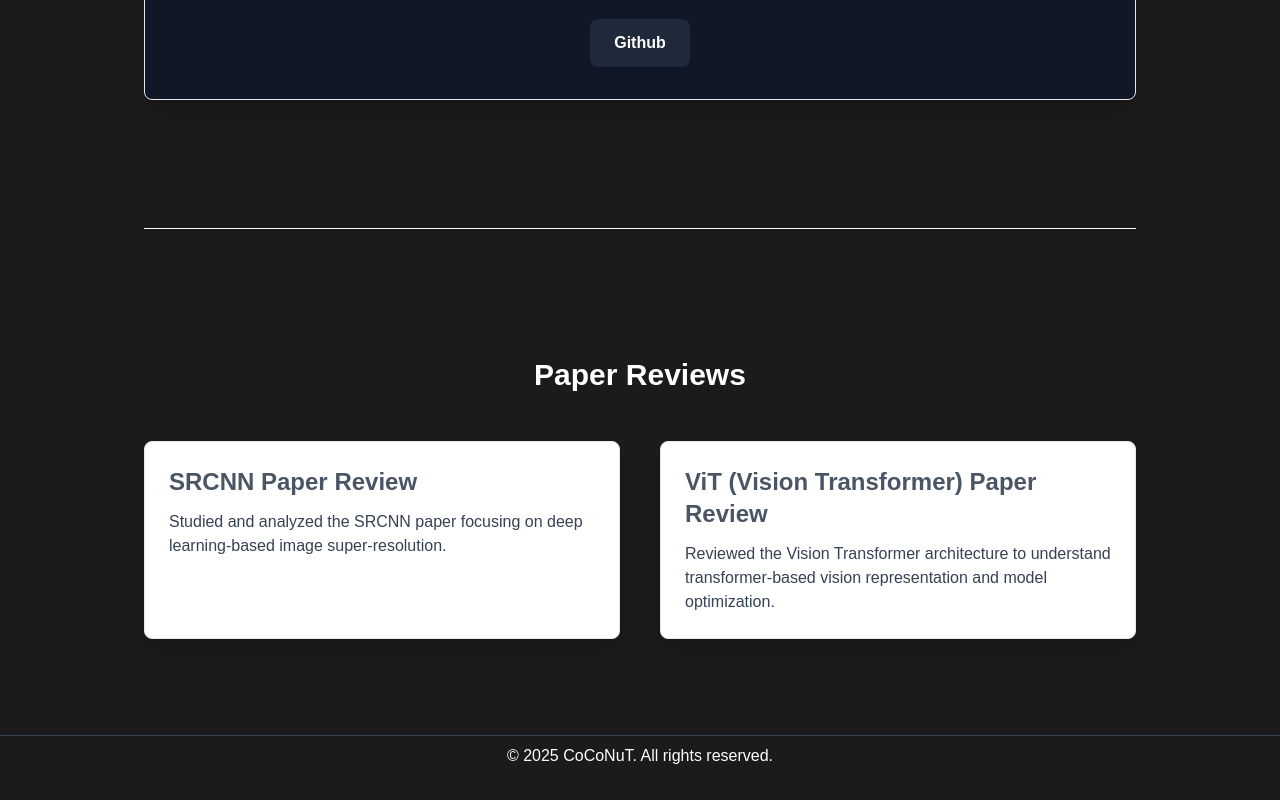
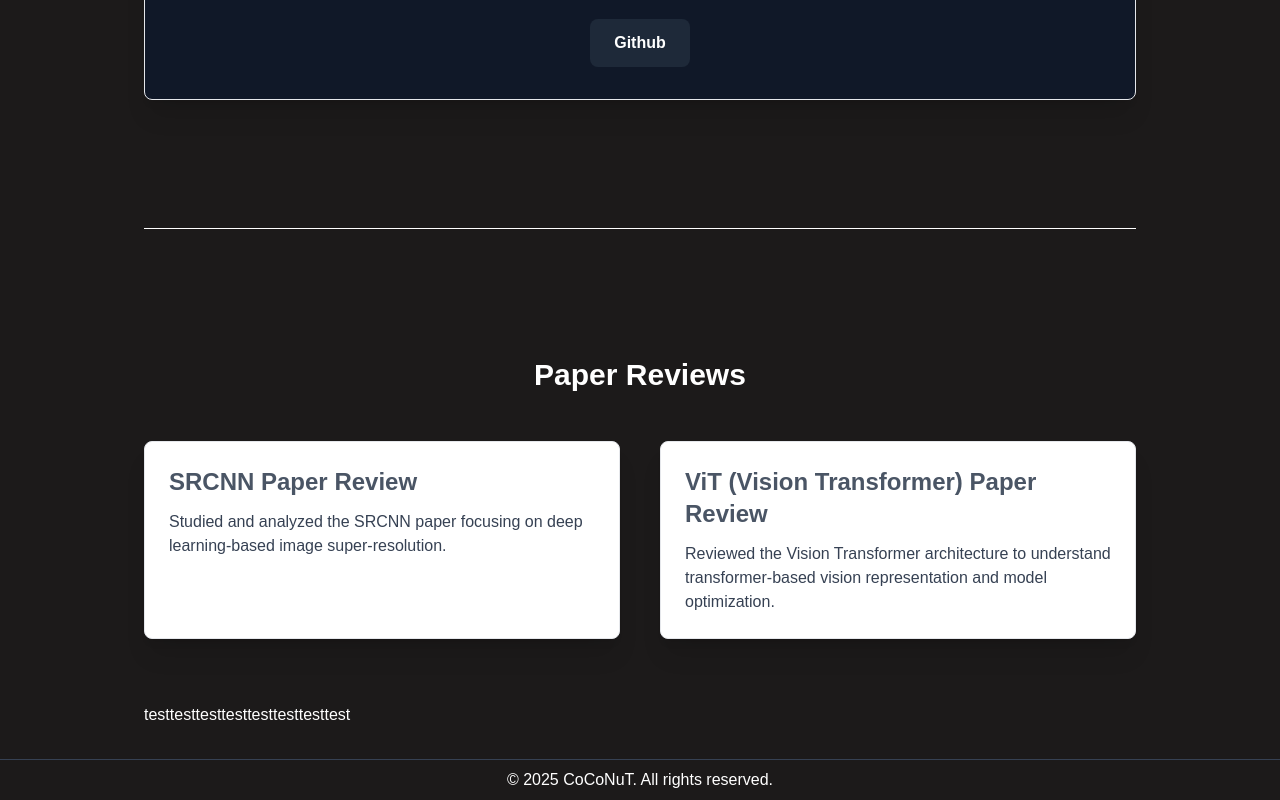
Before and after one commit to minu0563/PortFolio, a Next.js app: page /aboutpage/KwakDoYoung in a window 1280 px wide. Shown: the part 3402-4202 px from the top of the page. Before the commit the page ends 4178 px from the top, so only its background shows below. Built offline with nearby package versions, Linux system fonts and the light colour scheme; a web font is replaced by a local one.

Commit message:
commit test

```diff
--- a/app/aboutpage/KwakDoYoung/page.tsx
+++ b/app/aboutpage/KwakDoYoung/page.tsx
@@ -178,6 +178,9 @@ export default function Home() {
 
         </div>
       </section>
+      <div>
+        <p>testtesttesttesttesttesttesttest</p>
+      </div>
     </div>
   );
 }
```
